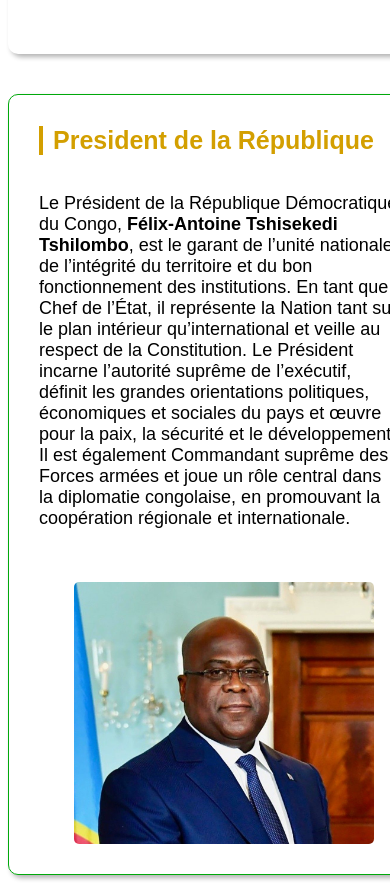
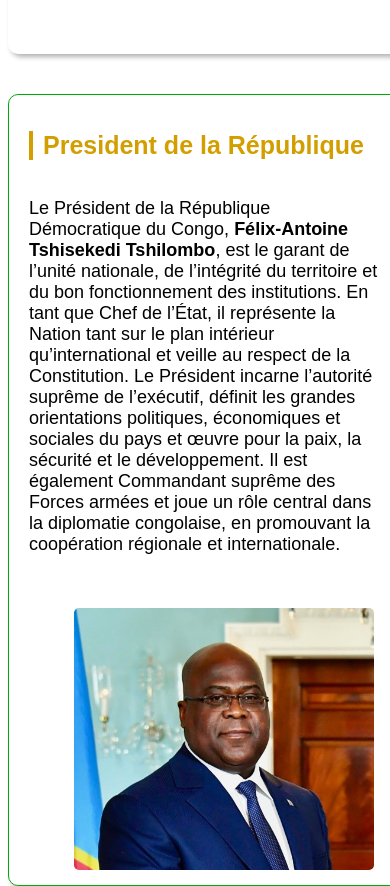
Before and after one commit to Dav-stack-tech/province_kasai, a plain HTML site: page Pages/admin.html in a window 390 px wide. Shown: the part 659-1545 px from the top of the page. Drawn offline with Linux system fonts and the light colour scheme.

Commit message:
mises a jour fin

```diff
--- a/tools/css/style_admin.css
+++ b/tools/css/style_admin.css
@@ -287,7 +287,6 @@ body{
 }
 
 .govener{
-  padding:  5px;
   display: flex;
   flex-direction: row;
   flex-wrap: wrap;
@@ -302,7 +301,12 @@ body{
   margin-left: 20px;
   flex:1;
   flex-wrap: wrap !important;
-  min-width: 400px;
+
+}
+@media(max-width:700px){
+  .textGovener{
+    margin-left: 5px !important;
+  }
 }
 .textGovener p{
   column-count: unset !important;
@@ -454,8 +458,11 @@ body{
     width: auto;
   }
   .imgGovener{
-    padding: 20px;
+    padding: 10px;
     width: auto;
+  }
+  .textGovener{
+    padding: 10px;
   }
   .imgVcgovener img,.imgOfficiel img,.imgGovener{
     height: auto;
```
